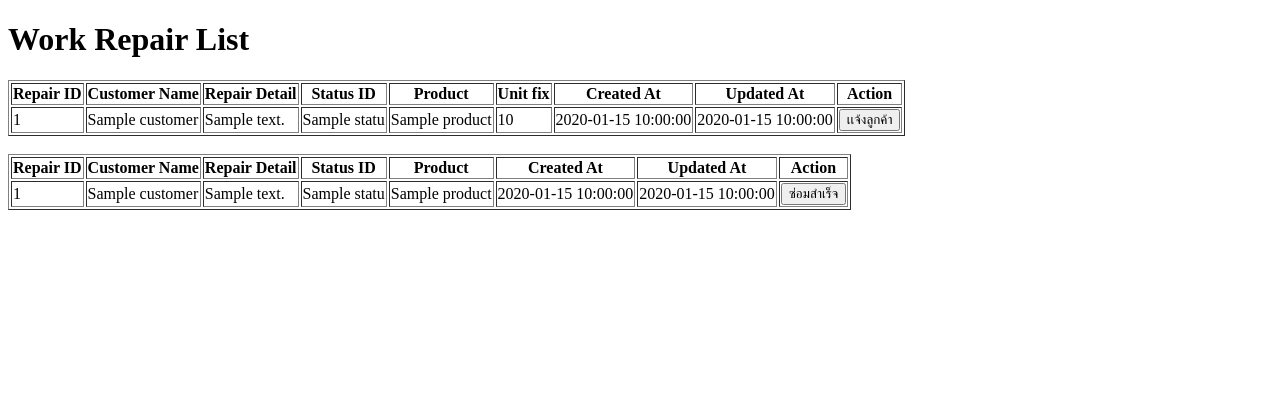
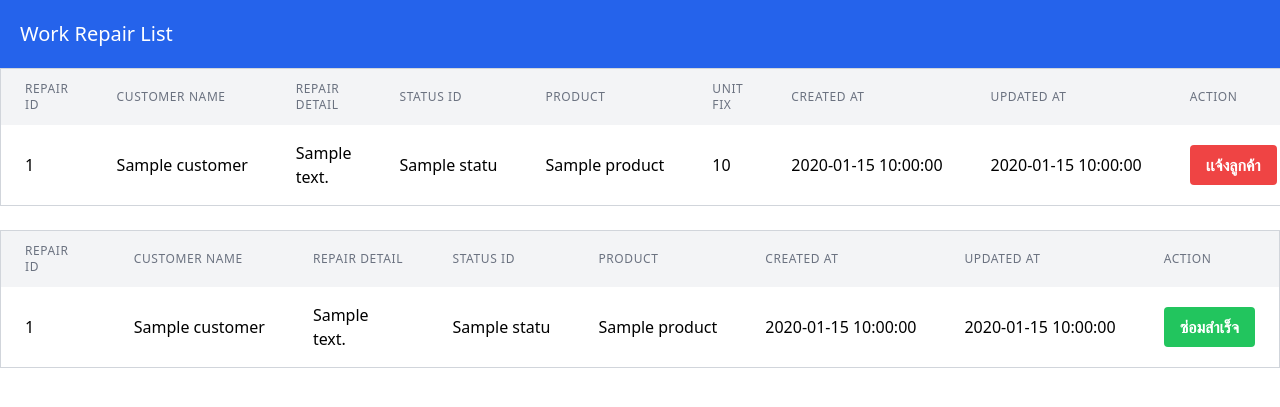
Before and after one commit to TanaratSudjai/Fixing-Management, a Laravel app: template resources/views/work/work.blade.php in a window 1280 px wide. Shown: the top 407 px of the page. Run offline with Laravel 10, Linux system fonts and the light colour scheme; the template is opened without the code that fills it: most values are stand-ins (such as "Sample title", 1, 10 or a date in 2020); style sheets or scripts are compiled from the project's sources.

Commit message:
list work for employee

```diff
--- a/resources/views/layouts/employee.blade.php
+++ b/resources/views/layouts/employee.blade.php
@@ -37,7 +37,7 @@
               <div class="hidden sm:ml-6 sm:block">
                 <div class="flex space-x-4">
                   <!-- Current: "bg-gray-900 text-white", Default: "text-gray-300 hover:bg-gray-700 hover:text-white" -->
-                  <a href="#" class="rounded-md bg-gray-900 px-3 py-2 text-sm font-medium text-white" aria-current="page">Dashboard</a>
+                  <a href="{{ route('employee.work') }}" class="rounded-md bg-gray-900 px-3 py-2 text-sm font-medium text-white" aria-current="page">รายการงาน</a>
                   <a href="#" class="rounded-md px-3 py-2 text-sm font-medium text-gray-300 hover:bg-gray-700 hover:text-white">Team</a>
                   <a href="#" class="rounded-md px-3 py-2 text-sm font-medium text-gray-300 hover:bg-gray-700 hover:text-white">Projects</a>
                   <a href="#" class="rounded-md px-3 py-2 text-sm font-medium text-gray-300 hover:bg-gray-700 hover:text-white">Calendar</a>
--- a/resources/views/repir/listRepait.blade.php
+++ b/resources/views/repir/listRepait.blade.php
@@ -5,8 +5,8 @@
     <title>Repairs List</title>
 </head>
 
-<body>
-    <h1>Repairs List</h1>
+<body class="bg-blue">
+    <h1 >Repairs List</h1>
     <table border="1">
         <thead>
             <tr>
--- a/resources/views/work/work.blade.php
+++ b/resources/views/work/work.blade.php
@@ -5,97 +5,113 @@
     <meta charset="UTF-8">
     <meta name="viewport" content="width=device-width, initial-scale=1.0">
     <title>Work Repair List</title>
-    <!-- Include any CSS files here -->
+    @vite('resources/css/app.css')
 </head>
 
 <body>
-    <h1>Work Repair List</h1>
-    <table border="1">
-        <thead>
+    <h1 class="p-5 bg-blue-600 text-xl text-white">Work Repair List</h1>
+    <div class="overflow-x-auto">
+        <table class="min-w-full bg-white border border-gray-300">
+            <thead class="bg-gray-100">
                 <tr>
-                <th>Repair ID</th>
-                <th>Customer Name</th>
-                <th>Repair Detail</th>
-                <th>Status ID</th>
-                <th>Product</th>
-                <th>Unit fix</th>
-                <th>Created At</th>
-                <th>Updated At</th>
-                <th>Action</th>
+                    <th class="px-6 py-3 text-left text-xs font-medium text-gray-500 uppercase tracking-wider">Repair ID
+                    </th>
+                    <th class="px-6 py-3 text-left text-xs font-medium text-gray-500 uppercase tracking-wider">Customer
+                        Name</th>
+                    <th class="px-6 py-3 text-left text-xs font-medium text-gray-500 uppercase tracking-wider">Repair
+                        Detail</th>
+                    <th class="px-6 py-3 text-left text-xs font-medium text-gray-500 uppercase tracking-wider">Status ID
+                    </th>
+                    <th class="px-6 py-3 text-left text-xs font-medium text-gray-500 uppercase tracking-wider">Product
+                    </th>
+                    <th class="px-6 py-3 text-left text-xs font-medium text-gray-500 uppercase tracking-wider">Unit fix
+                    </th>
+                    <th class="px-6 py-3 text-left text-xs font-medium text-gray-500 uppercase tracking-wider">Created
+                        At</th>
+                    <th class="px-6 py-3 text-left text-xs font-medium text-gray-500 uppercase tracking-wider">Updated
+                        At</th>
+                    <th class="px-6 py-3 text-left text-xs font-medium text-gray-500 uppercase tracking-wider">Action
+                    </th>
                 </tr>
             </thead>
-        <tbody>
+            <tbody class="divide-y divide-gray-200">
                 @foreach ($workrepair as $repair)
-                <tr>
-                    <td>{{ $repair->repair_id }}</td>
-                    <td>{{ $repair->customer->name }}</td>
-                    <td>{{ $repair->repair_detail }}</td>
-                    <td>{{ $repair->status->status_name }}</td>
-                    <td>{{ $repair->product->product_name ?? 'ยังไม่เบิกสินค้า' }}</td>
-                    <td>{{ $repair->unit_amount ?? 'ยังไม่เบิกสินค้า' }}</td>
-                    <td>{{ $repair->created_at }}</td>
-                    <td>{{ $repair->updated_at }}</td>
-                    <td>
-
+                    <tr class="hover:bg-gray-50">
+                        <td class="px-6 py-4 whitespace-nowrap">{{ $repair->repair_id }}</td>
+                        <td class="px-6 py-4 whitespace-nowrap">{{ $repair->customer->name }}</td>
+                        <td class="px-6 py-4">{{ $repair->repair_detail }}</td>
+                        <td class="px-6 py-4 whitespace-nowrap">{{ $repair->status->status_name }}</td>
+                        <td class="px-6 py-4 whitespace-nowrap">
+                            {{ $repair->product->product_name ?? 'ยังไม่เบิกสินค้า' }}</td>
+                        <td class="px-6 py-4 whitespace-nowrap">{{ $repair->unit_amount ?? 'ยังไม่เบิกสินค้า' }}</td>
+                        <td class="px-6 py-4 whitespace-nowrap">{{ $repair->created_at }}</td>
+                        <td class="px-6 py-4 whitespace-nowrap">{{ $repair->updated_at }}</td>
+                        <td class="px-6 py-4 whitespace-nowrap">
                             @if ($repair->product != null)
                                 <form action="{{ route('repair.updateStatus', $repair->repair_id) }}" method="POST"
-                                style="display:inline;">
+                                    class="inline">
                                     @csrf
                                     @method('PUT')
                                     <input type="hidden" name="status_id" value="2">
-                                <button type="submit" class="btn btn-danger">เเจ้งลูกค้า</button>
+                                    <button type="submit"
+                                        class="bg-red-500 hover:bg-red-600 text-white font-bold py-2 px-4 rounded">
+                                        เเจ้งลูกค้า
+                                    </button>
                                 </form>
                             @else
-                            {
                                 <a href="{{ route('repair.selectproduct', $repair->repair_id) }}"
-                                class="btn btn-warning">เบิกอะไหล่</a>
-
-                            }
+                                    class="bg-yellow-500 hover:bg-yellow-600 text-white font-bold py-2 px-4 rounded">
+                                    เบิกอะไหล่
+                                </a>
                             @endif
                         </td>
                     </tr>
                 @endforeach
             </tbody>
         </table>
+    </div>
 
     <br>
 
-    <table border="1">
-        <thead>
+    <div class="overflow-x-auto">
+        <table class="min-w-full bg-white border border-gray-300">
+          <thead class="bg-gray-100">
             <tr>
-                <th>Repair ID</th>
-                <th>Customer Name</th>
-                <th>Repair Detail</th>
-                <th>Status ID</th>
-                <th>Product</th>
-                <th>Created At</th>
-                <th>Updated At</th>
-                <th>Action</th>
+              <th class="px-6 py-3 text-left text-xs font-medium text-gray-500 uppercase tracking-wider">Repair ID</th>
+              <th class="px-6 py-3 text-left text-xs font-medium text-gray-500 uppercase tracking-wider">Customer Name</th>
+              <th class="px-6 py-3 text-left text-xs font-medium text-gray-500 uppercase tracking-wider">Repair Detail</th>
+              <th class="px-6 py-3 text-left text-xs font-medium text-gray-500 uppercase tracking-wider">Status ID</th>
+              <th class="px-6 py-3 text-left text-xs font-medium text-gray-500 uppercase tracking-wider">Product</th>
+              <th class="px-6 py-3 text-left text-xs font-medium text-gray-500 uppercase tracking-wider">Created At</th>
+              <th class="px-6 py-3 text-left text-xs font-medium text-gray-500 uppercase tracking-wider">Updated At</th>
+              <th class="px-6 py-3 text-left text-xs font-medium text-gray-500 uppercase tracking-wider">Action</th>
             </tr>
           </thead>
-        <tbody>
+          <tbody class="divide-y divide-gray-200">
             @foreach ($inprogress as $repairInpogress)
-                <tr>
-                    <td>{{ $repairInpogress->repair_id }}</td>
-                    <td>{{ $repairInpogress->customer->name }}</td>
-                    <td>{{ $repairInpogress->repair_detail }}</td>
-                    <td>{{ $repairInpogress->status->status_name }}</td>
-                    <td>{{ $repairInpogress->product->product_name ?? 'ยังไม่เบิกสินค้า' }}</td>
-                    <td>{{ $repairInpogress->created_at }}</td>
-                    <td>{{ $repairInpogress->updated_at }}</td>
-                    <td>
-                        <form action="{{ route('repair.done', $repairInpogress->repair_id) }}" method="POST"
-                            style="display:inline;">
+              <tr class="hover:bg-gray-50">
+                <td class="px-6 py-4 whitespace-nowrap">{{ $repairInpogress->repair_id }}</td>
+                <td class="px-6 py-4 whitespace-nowrap">{{ $repairInpogress->customer->name }}</td>
+                <td class="px-6 py-4">{{ $repairInpogress->repair_detail }}</td>
+                <td class="px-6 py-4 whitespace-nowrap">{{ $repairInpogress->status->status_name }}</td>
+                <td class="px-6 py-4 whitespace-nowrap">{{ $repairInpogress->product->product_name ?? 'ยังไม่เบิกสินค้า' }}</td>
+                <td class="px-6 py-4 whitespace-nowrap">{{ $repairInpogress->created_at }}</td>
+                <td class="px-6 py-4 whitespace-nowrap">{{ $repairInpogress->updated_at }}</td>
+                <td class="px-6 py-4 whitespace-nowrap">
+                  <form action="{{ route('repair.done', $repairInpogress->repair_id) }}" method="POST" class="inline">
                     @csrf
                     @method('PUT')
                     <input type="hidden" name="status_id" value="3">
-                            <button type="submit" class="btn btn-danger">ซ่อมสำเร็จ</button>
+                    <button type="submit" class="bg-green-500 hover:bg-green-600 text-white font-bold py-2 px-4 rounded">
+                      ซ่อมสำเร็จ
+                    </button>
                   </form>
                 </td>
               </tr>
             @endforeach
           </tbody>
         </table>
+      </div>
 </body>
 
 </html>
```
Also changed, not shown: resources/views/activeEmployee.blade.php (+12 -10 lines), package-lock.json. Lines whose indentation alone changed are shown as unchanged.
